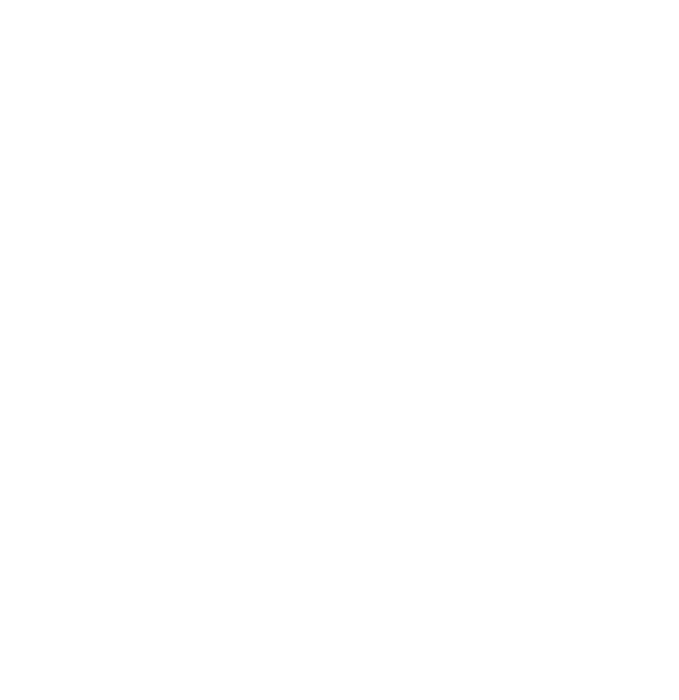
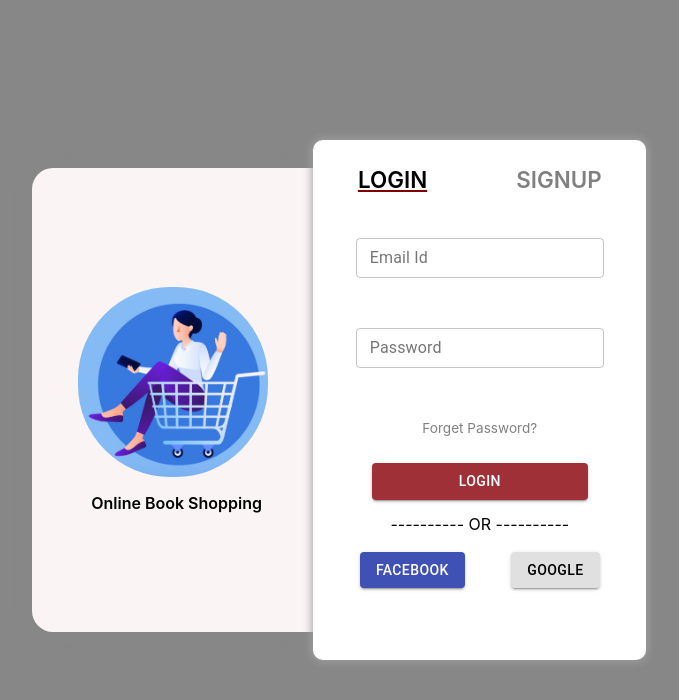
Before and after one commit to NishuTyagi15/BookStore_App, a React (Create React App) app: page /dashboard in a window 1280 px wide. Shown: the top 700 px of the page, without its empty margins (301-980 px from the left). Built offline with nearby package versions, Linux system fonts and the light colour scheme.

Commit message:
[Nishu Tyagi]Refactored:Code to fix the Redirect problem

```diff
--- a/src/App.js
+++ b/src/App.js
@@ -1,4 +1,4 @@
-import { BrowserRouter as Router, Switch, Route } from 'react-router-dom';
+import { BrowserRouter as Router, Switch, Route, Redirect } from 'react-router-dom';
 
 import './App.css';
 import Dashboard from './Pages/Dashboard/Dashboard';
@@ -9,8 +9,11 @@ function App() {
     <div className="App">
       <Router>
         <Switch>
-          <Route exact path="/" component={Dashboard} />
-          <Route exact path="/home" component={Home} />
+          <Route exact path="/">
+            <Redirect to="/dashboard" />
+          </Route>
+          <Route path="/dashboard" component={Dashboard} />
+          <Route path="/home" component={Home} />
         </Switch>
       </Router>
     </div>
--- a/src/Components/Header/Header.scss
+++ b/src/Components/Header/Header.scss
@@ -54,7 +54,7 @@ $color: grey;
     margin-right: 0.8rem;
 }
 .css-106c1u2-MuiBadge-badge {
-    background-color: transparent !important;
+    background-color: #fff !important;
     border: 2px solid #fff !important;
     padding: 0 0px !important;
     height: 18px !important;
--- a/src/Pages/Dashboard/Dashboard.jsx
+++ b/src/Pages/Dashboard/Dashboard.jsx
@@ -40,19 +40,19 @@ export class Dashboard extends Component {
                 </div>
                 <div className="main_content">
                     <div className="title">
-                        <Link className="link" style={{color:this.state.open ? 'black' : 'grey'}} to={`/`} >
+                        <Link className="link" style={{color:this.state.open ? 'black' : 'grey'}} to={`/dashboard`} >
                             <span style={{color:this.state.open?'black':'grey', textDecoration:this.state.open?'underline': 'none', textDecorationColor:this.state.open?'maroon':'white'}}
                                 onClick={this.login} className="btn active1">LOGIN </span>
                         </Link>
-                        <Link className="link" style={{color:this.state.opensign ? 'black' : 'grey'}} to={'/signup'} >
+                        <Link className="link" style={{color:this.state.opensign ? 'black' : 'grey'}} to={'/dashboard/signup'} >
                             <span style={{color:this.state.opensign ? 'black' : 'grey', textDecoration:this.state.opensign?'underline': 'none', textDecorationColor:this.state.opensign?'maroon':'white'}}
                                 onClick={this.signUp} className="btn active2">SIGNUP </span>
                         </Link>
                     </div>
                     <div className="box">
                         <Switch>
-                            <Route exact path="/" component={Login} />
-                            <Route exact path="/signup" component={Signup} />
+                            <Route exact path="/dashboard" component={Login} />
+                            <Route exact path="/dashboard/signup" component={Signup} />
                         </Switch>
                     </div>
                 </div>
```
